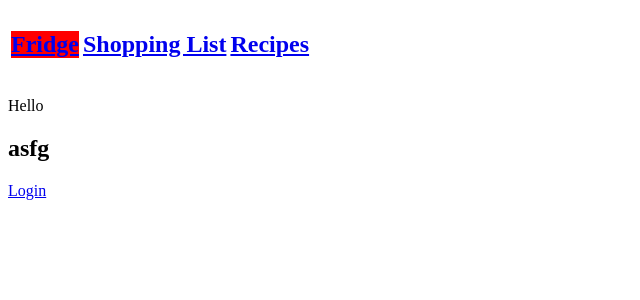
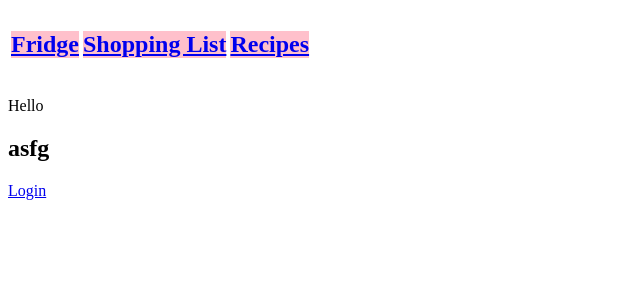
Before and after one commit to nickdep217/My_Fridges, a Python web app: template Templates/homepage.html in a window 1280 px wide. Shown: the top 300 px of the page, without its empty margins (0-640 px from the left). Run offline with Jinja, Linux system fonts and the light colour scheme; the template is opened without the code that fills it: most values are stand-ins (such as "Sample title", 1, 10 or a date in 2020); lists and menus that the app fills with data are empty.

Commit message:
trying to add css

```diff
--- a/Templates/homepage.html
+++ b/Templates/homepage.html
@@ -1,16 +1,16 @@
 <!DOCTYPE html>
 <html lang="en" dir="ltr">
   <head>
-    <link rel="stylesheet" href="/templates/style.css">
+    <link rel="stylesheet" href="/css/style.css">
     <meta charset="utf-8">
     <title></title>
   </head>
   <body>
 
-<table>
+<table id="labels">
 <th><h2 class="labels"> <a href=/fridge >Fridge</a></h2></th>
-<th><h2> <a href=/shopping_list >Shopping List</a></h2></th>
-<th><h2> <a href=/recipe >Recipes</a></h2><th>
+<th><h2 class="labels"> <a href=/shopping_list >Shopping List</a></h2></th>
+<th><h2 class="labels"> <a href=/recipe >Recipes</a></h2><th>
 </table>
 <p>Hello<p>
 <h2>asfg<a href=/fridge ></a></h2>
--- a/Templates/style.css
+++ /dev/null
@@ -1,3 +0,0 @@
-.labels {
-  background-color: red;
-}
--- /dev/null
+++ b/css/style.css
@@ -0,0 +1,4 @@
+
+.labels {
+  background-color: pink;
+}
```
